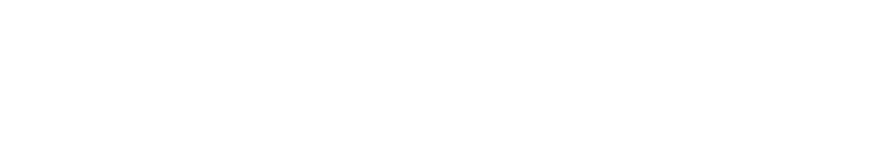
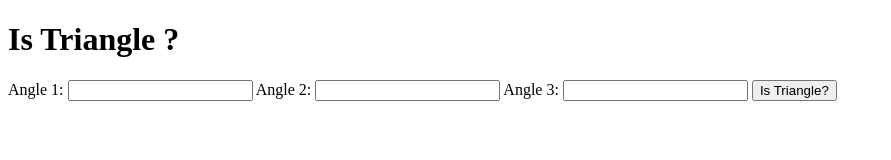
Before and after one commit to sainath7878/fun-with-trainagles, a plain HTML site: page index.html in a window 1280 px wide. Shown: the whole page, without its empty margins (0-891 px from the left). Drawn offline with Linux system fonts and the light colour scheme.

Commit message:
Added input

```diff
--- a/index.html
+++ b/index.html
@@ -8,7 +8,20 @@
     <link rel="stylesheet" href="/style.css">
 </head>
 <body>
+    <h1>Is Triangle ?</h1>
 
+    <label for="angle1">Angle 1: </label>
+    <input type="number" id="angle1" />
+
+    <label for="angle1">Angle 2: </label>
+    <input type="number" id="angle2" />
+
+    <label for="angle1">Angle 3: </label>
+    <input type="number" id="angle3" />
+
+    <button>Is Triangle? </button>
+
+    <h2 id ="ouput"></h2>
 </body>
 <script src="index.js"></script>
 </html>
--- a/index.js
+++ b/index.js
@@ -0,0 +1 @@
+const angle1 = document.querySelector("#angle1")
```
